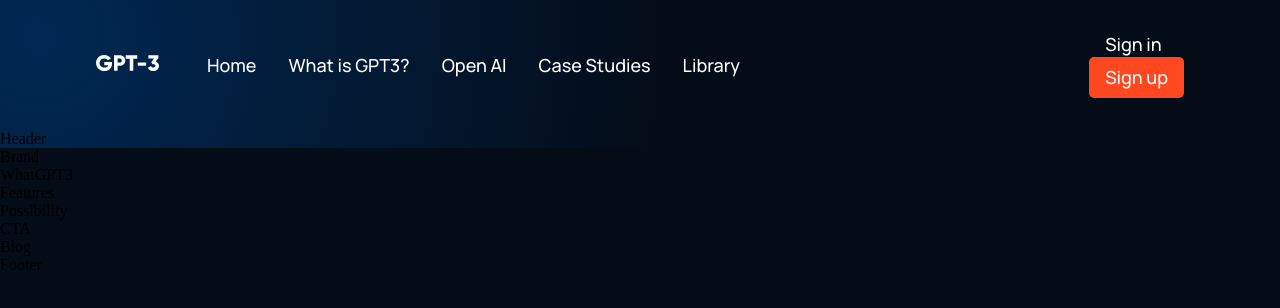
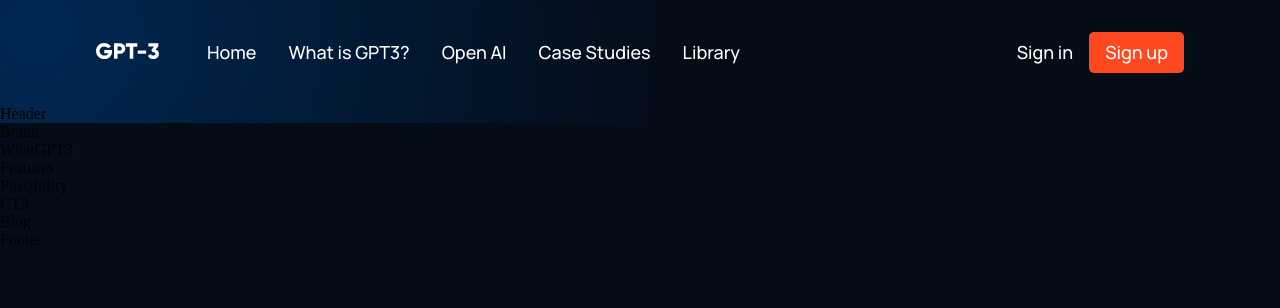
Before and after one commit to JennieCodes/responsive-ui-ux-website, a React (Create React App) app: page / in a window 1280 px wide. Shown: the top 308 px of the page. Built offline with nearby package versions, Linux system fonts and the light colour scheme.

Commit message:
Fixed a misspelling

```diff
--- a/src/Components/navbar/navbar.css
+++ b/src/Components/navbar/navbar.css
@@ -38,7 +38,7 @@
   cursor: pointer;
 }
 
-.gpt2_navbar-sign {
+.gpt3_navbar-sign {
   display: flex;
   justify-content: flex-end;
   align-items: center;
```
